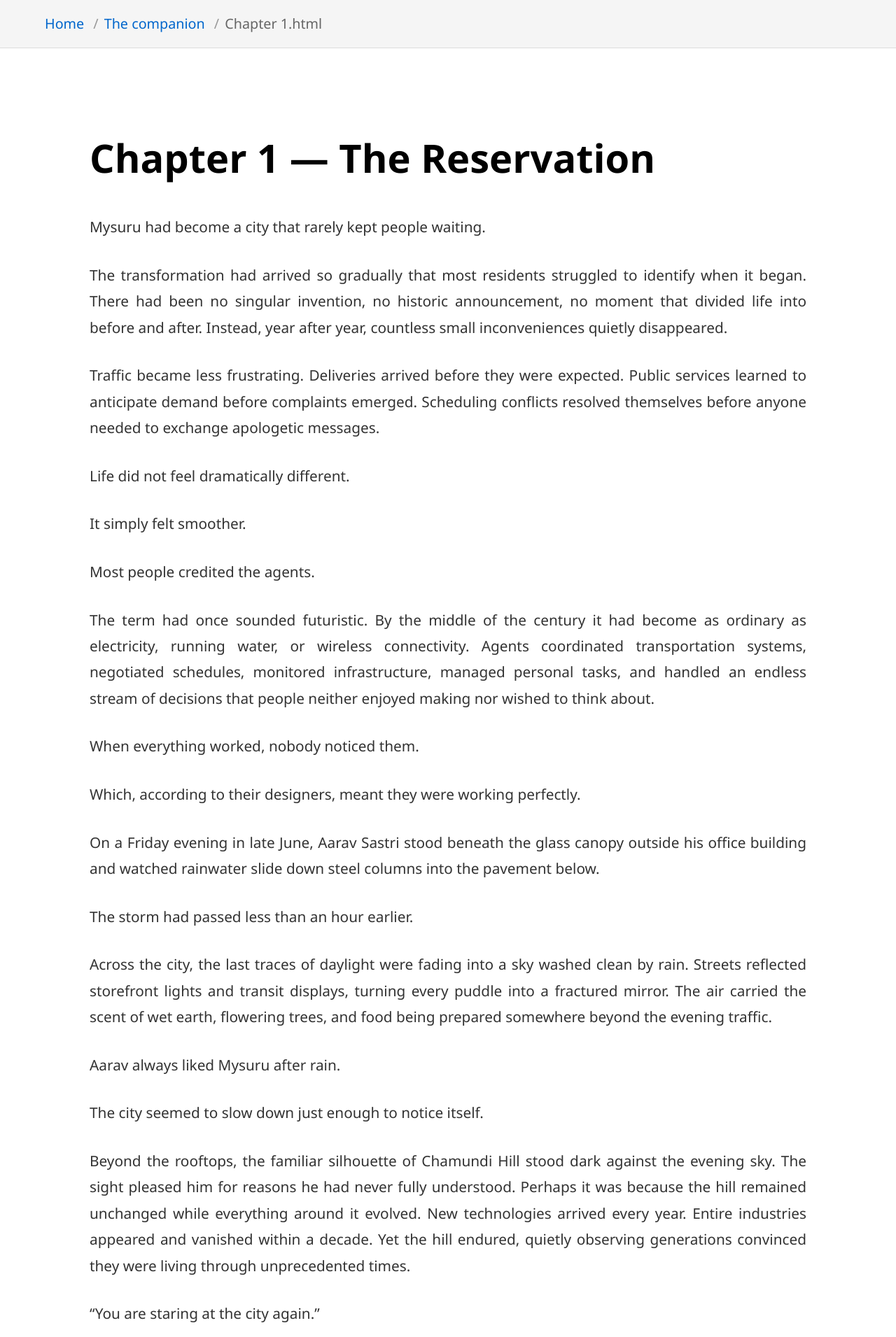
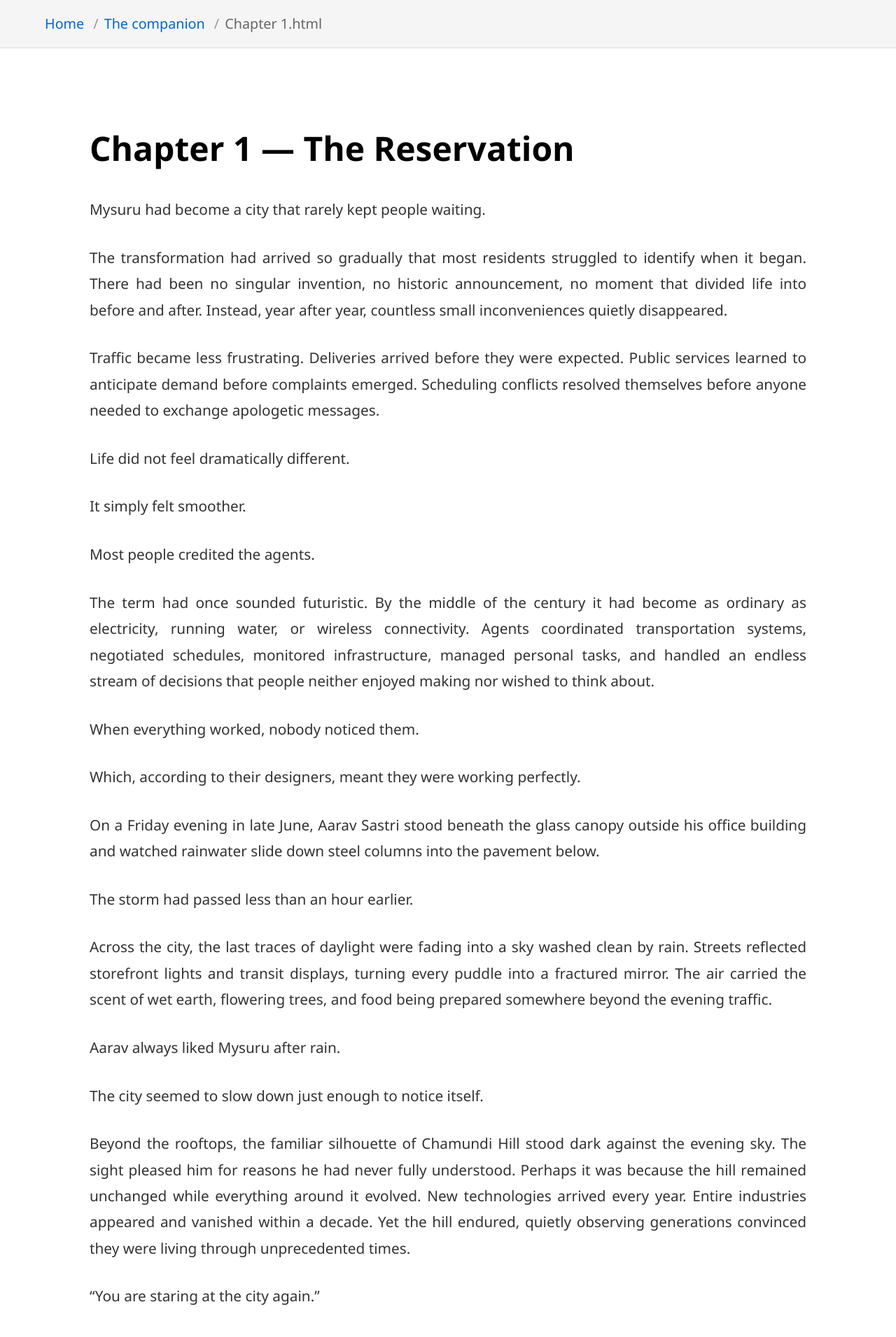
Before and after one commit to srikanthps/The-Companion, a Jekyll site: the page built from The-Companion/chapter-1.md, in a window 1280 px wide. Shown: the top 1911 px of the page at 70% size. Built offline with Jekyll 4.4.1, drawn with Linux system fonts in a browser that asks for light colours; our own code applies the rules of GitHub Pages for plain Markdown files.

```diff
--- a/The-Companion/chapter-1.md
+++ b/The-Companion/chapter-1.md
@@ -1,4 +1,4 @@
-# Chapter 1 — The Reservation
+## Chapter 1 — The Reservation
 
 Mysuru had become a city that rarely kept people waiting.
 
```
